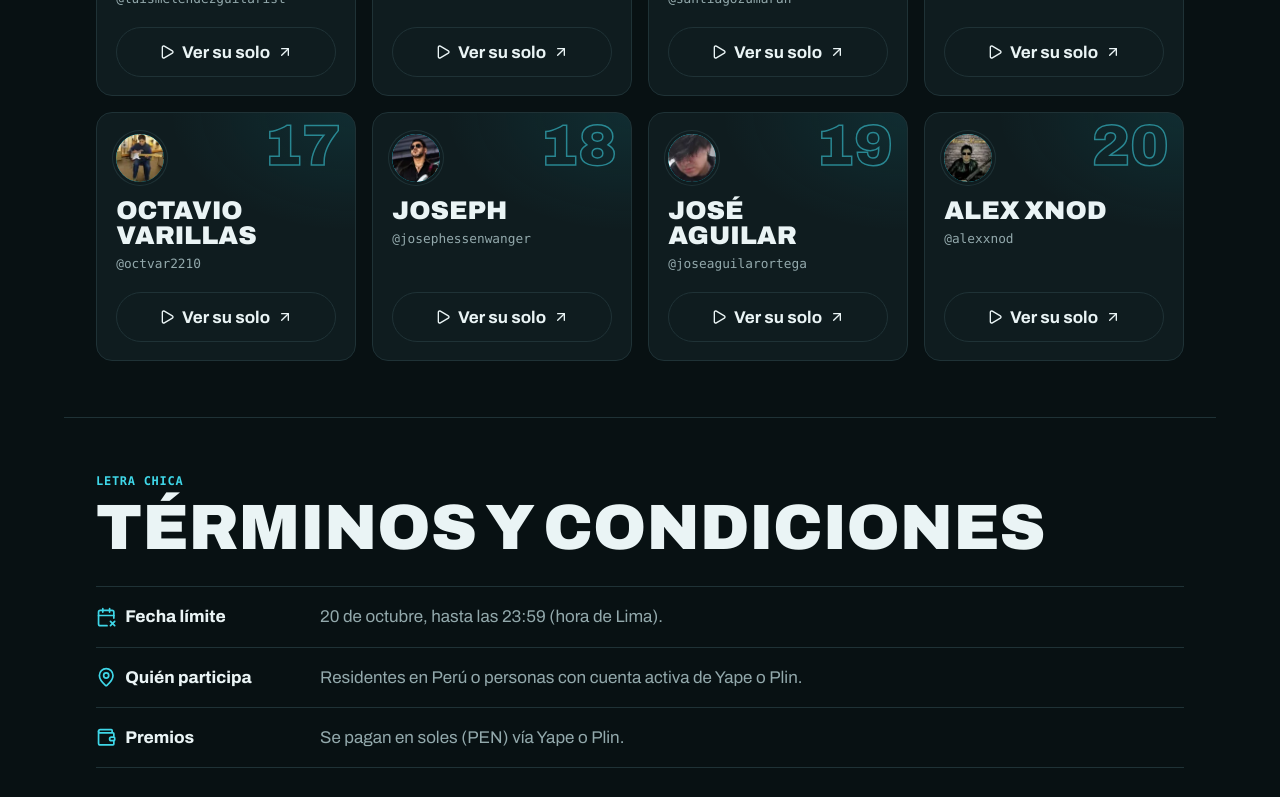
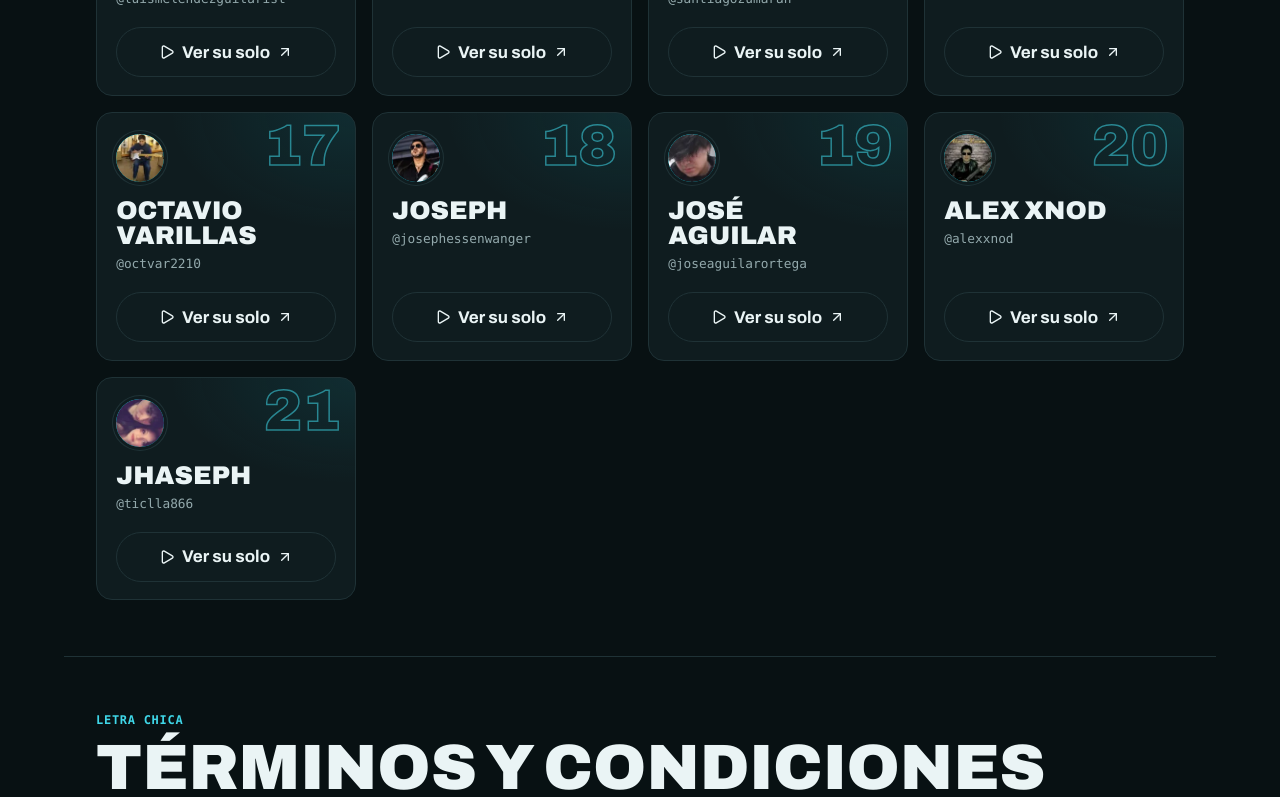
Before and after one commit to erp-project-dev/pg-tournament, a React (Vite) app: page / in a window 1280 px wide. Shown: the part 4059-4856 px from the top of the page. Built offline with nearby package versions, Linux system fonts and the light colour scheme; a web font is replaced by a local one.

Commit message:
feat: agregar participantes (1 nuevo)
Co-Authored-By: Claude Opus 5.5 <noreply@anthropic.com>

```diff
--- a/src/Landing.tsx
+++ b/src/Landing.tsx
@@ -111,6 +111,7 @@ const PARTICIPANTS = [
   { user: "josephessenwanger", name: "Joseph", reel: "https://www.instagram.com/p/DevC7H2JKoJ/" },
   { user: "joseaguilarortega", name: "José Aguilar", reel: "https://www.instagram.com/p/DevOfUlIien/" },
   { user: "alexxnod", name: "Alex Xnod", reel: "https://www.instagram.com/p/DevE8YtRdNu/" },
+  { user: "ticlla866", name: "Jhaseph", reel: "https://www.instagram.com/p/DevVaMeNmhI/" },
 ];
 
 const TERMS = [
```
Also changed, not shown: public/participants/ticlla866.webp (added).
